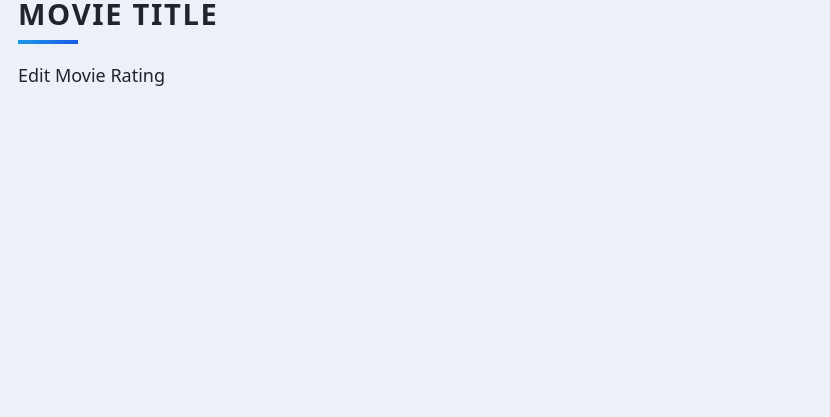
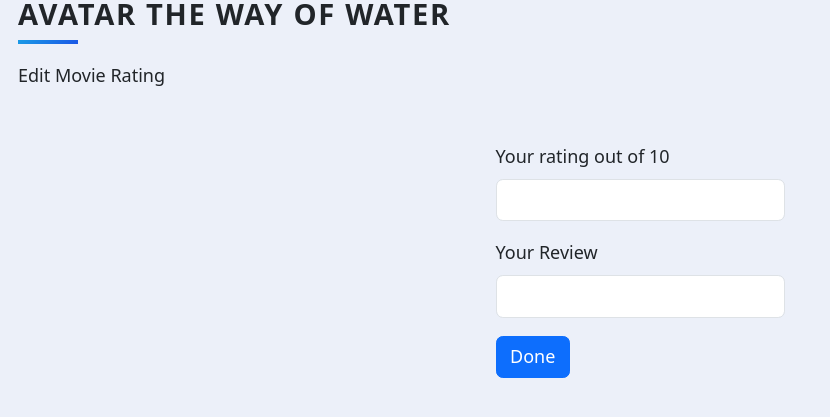
Before and after one commit to ahpmatias/Python-100daysofcode-bootcamp, a Flask app: page /edit?id=2 in a window 1280 px wide. Shown: the top 417 px of the page, without its empty margins (0-830 px from the left). Run offline with Flask 3, Linux system fonts and the light colour scheme; some libraries are stand-ins or nearby versions.

Commit message:
Challenge 63 - implement rating edit functionality.

```diff
--- a/Challenge 64 - Top10 Movies Website/main.py
+++ b/Challenge 64 - Top10 Movies Website/main.py
@@ -4,7 +4,7 @@ from flask_sqlalchemy import SQLAlchemy
 from sqlalchemy.orm import DeclarativeBase, Mapped, mapped_column
 from sqlalchemy import Integer, String, Float
 from flask_wtf import FlaskForm
-from wtforms import StringField, SubmitField
+from wtforms import StringField, SubmitField, FloatField, IntegerField
 from wtforms.validators import DataRequired
 import requests
 
@@ -23,6 +23,13 @@ This will install the packages from requirements.txt for this project.
 
 class Base(DeclarativeBase):
   pass
+
+
+class RateMovieForm(FlaskForm):
+    rating = FloatField('Your rating out of 10', validators=[DataRequired()])
+    review = StringField('Your Review', validators=[DataRequired()])
+    submit = SubmitField('Done')
+
 
 app = Flask(__name__)
 app.config['SECRET_KEY'] = '8BYkEfBA6O6donzWlSihBXox7C0sKR6b'
@@ -82,9 +89,47 @@ def home():
     all_movies = result.scalars().all()
     return render_template('index.html', movies=all_movies)
 
-@app.route('/edit')
+@app.route('/edit', methods=['GET','POST'])
 def edit_rating():
-    return render_template('edit.html')
+    rate_movie_form = RateMovieForm()
+    movie_id = request.args.get("id")
+    movie_to_update = db.get_or_404(Movie, movie_id)
+    if rate_movie_form.validate_on_submit():
+        movie_to_update.rating = request.form.get('rating')
+        movie_to_update.review = request.form.get('review')
+        db.session.commit()
+
+        return redirect(url_for('home'))
+
+    # if request.method == "POST":
+    #     movie_id = request.form["id"]
+    #     movie_to_update = db.get_or_404(Movie, movie_id)
+    #     movie_to_update.rating = request.form["rating"]
+    #     movie_to_update.review = request.form["review"]
+    #     db.session.commit()
+
+    #     return redirect(url_for('home'))
+
+    movie_id = request.args.get('id')
+
+    movie_selected = db.get_or_404(Movie, movie_id)
+
+
+    return render_template("edit.html", form=rate_movie_form, movie=movie_selected, id=movie_id)
+
+
+# @app.route('/add', methods=['GET','POST'])
+# def add_movie():
+#     rate_movie_form = RateMovieForm()
+#     if rate_movie_form.validate_on_submit():
+#         new_rating = Movie(rating=request.form.get('rating'),
+#                         review=request.form.get('review')
+#                         )
+#         db.session.add(new_rating)
+#         db.session.commit()
+#         return redirect(url_for('home'))
+
+#     return render_template('add.html', form=rate_movie_form)
 
 
 if __name__ == '__main__':
--- a/Challenge 64 - Top10 Movies Website/templates/edit.html
+++ b/Challenge 64 - Top10 Movies Website/templates/edit.html
@@ -1,10 +1,12 @@
 {% extends 'base.html' %}
+{% from 'bootstrap5/form.html' import render_form %}
 
 {% block title %}Edit Movies{% endblock %}
 
 {% block content %}
 <div class="content">
-  <h1 class="heading">Movie Title</h1>
+  <h1 class="heading">{{ movie.title }}</h1>
     <p class="description">Edit Movie Rating</p>
+    {{ render_form(form, novalidate=True) }}
   </div>
 {% endblock %}
--- a/Challenge 64 - Top10 Movies Website/templates/index.html
+++ b/Challenge 64 - Top10 Movies Website/templates/index.html
@@ -23,7 +23,7 @@
             {{ movie.description }}
         </p>
 
-        <a href="{{ url_for('edit_rating') }}" class="button">Update</a>
+        <a href="{{ url_for('edit_rating', id=movie.id) }}" class="button">Update</a>
         <a href="#" class="button delete-button">Delete</a>
 
       </div>
```
Also changed, not shown: instance/movies.db.
